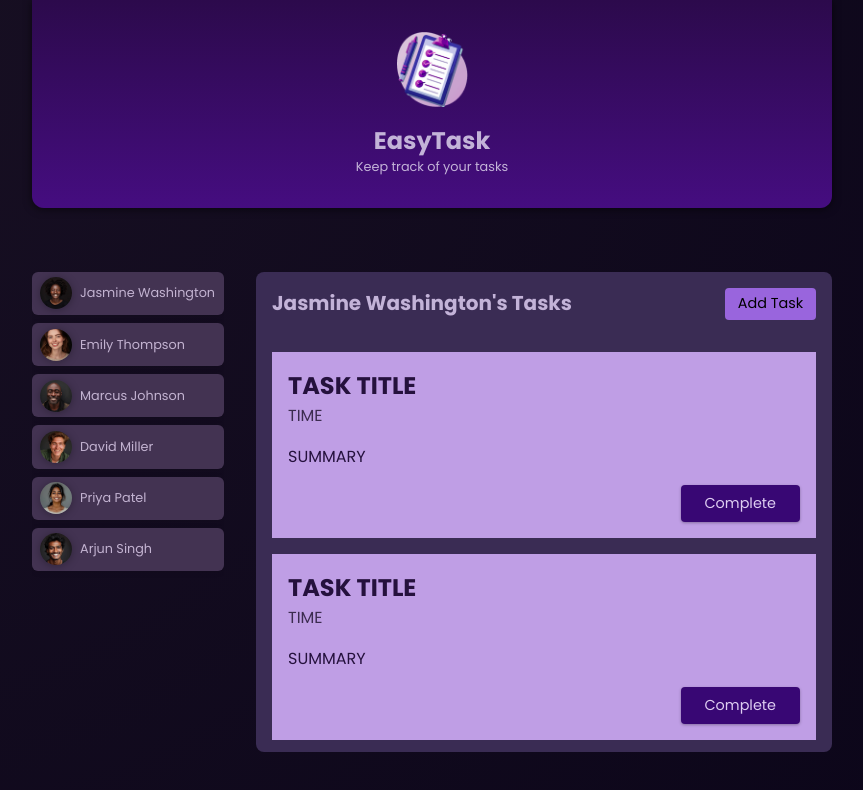
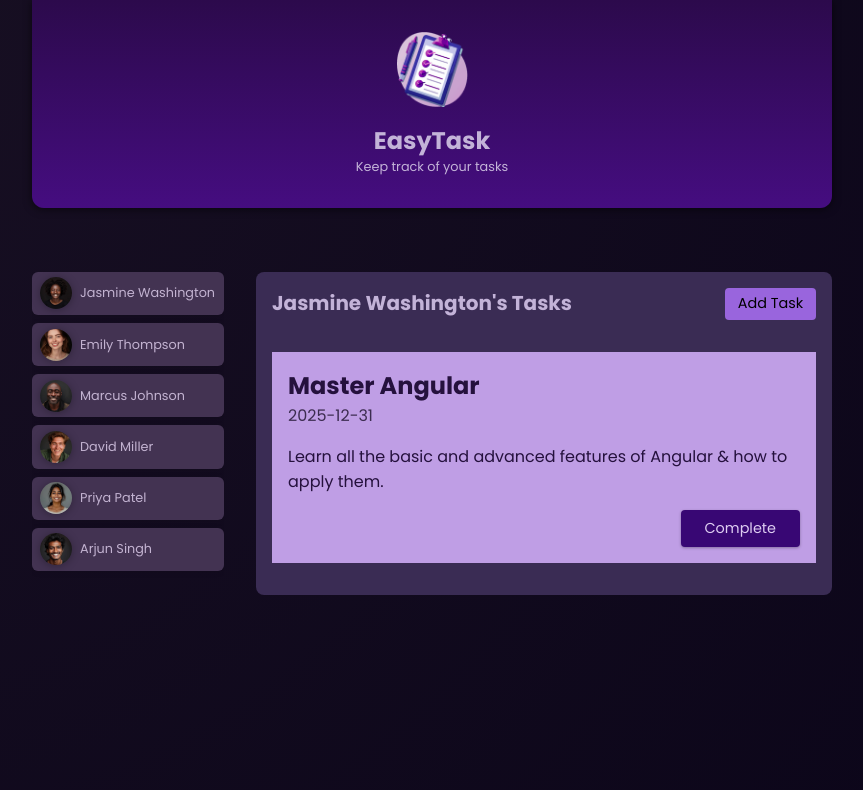
Before and after one commit to HlibPavlyk/my-angular-app, an Angular app: page / in a window 1280 px wide. Both pictures are taken after a click on the button "Jasmine Washington". Shown: the top 790 px of the page, without its empty margins (208-1071 px from the left). Built offline with nearby package versions, Linux system fonts and the light colour scheme.

Commit message:
feat: add properties mapping in views
- hardcore tasks list

```diff
--- a/src/app/app.component.html
+++ b/src/app/app.component.html
@@ -10,7 +10,7 @@
   </ul>
 
   @if (selectedUser){
-    <app-tasks [name]="selectedUser.name" />
+    <app-tasks [userId]="selectedUser.id" [name]="selectedUser.name" />
   }
   @else {
     <p id="fallback">Please select a user!</p>
--- a/src/app/tasks/task/task.component.html
+++ b/src/app/tasks/task/task.component.html
@@ -1,7 +1,7 @@
 <article>
-  <h2>TASK TITLE</h2>
-  <time>TIME</time>
-  <p>SUMMARY</p>
+  <h2>{{ task.title }}</h2>
+  <time>{{ task.dueDate }}</time>
+  <p>{{ task.summary }}</p>
   <p class="actions">
     <button>Complete</button>
   </p>
--- a/src/app/tasks/tasks.component.html
+++ b/src/app/tasks/tasks.component.html
@@ -7,14 +7,10 @@
   </header>
 
   <ul>
-    <li>
-      <app-task/>
-    </li>
-    <li>
-      <app-task/>
-    </li>
-    <li>
-      <app-task/>
-    </li>
+    @for (task of selectedUserTasks; track task.id){
+      <li>
+        <app-task [task]="task"/>
+      </li>
+    }
   </ul>
 </section>
--- a/src/app/tasks/tasks.component.ts
+++ b/src/app/tasks/tasks.component.ts
@@ -11,6 +11,35 @@ import {TaskComponent} from "./task/task.component";
   styleUrl: './tasks.component.css'
 })
 export class TasksComponent {
+  @Input({required: true}) userId!: string;
   @Input() name?: string;
+  tasks = [
+    {
+      id: 't1',
+      userId: 'u1',
+      title: 'Master Angular',
+      summary:
+        'Learn all the basic and advanced features of Angular & how to apply them.',
+      dueDate: '2025-12-31',
+    },
+    {
+      id: 't2',
+      userId: 'u3',
+      title: 'Build first prototype',
+      summary: 'Build a first prototype of the online shop website',
+      dueDate: '2024-05-31',
+    },
+    {
+      id: 't3',
+      userId: 'u3',
+      title: 'Prepare issue template',
+      summary:
+        'Prepare and describe an issue template which will help with project management',
+      dueDate: '2024-06-15',
+    },
+  ];
 
+  get selectedUserTasks() {
+    return this.tasks.filter((task) => task.userId === this.userId);
+  }
 }
```
Also changed, not shown: src/app/tasks/task/task.component.ts (+10 -2 lines).
